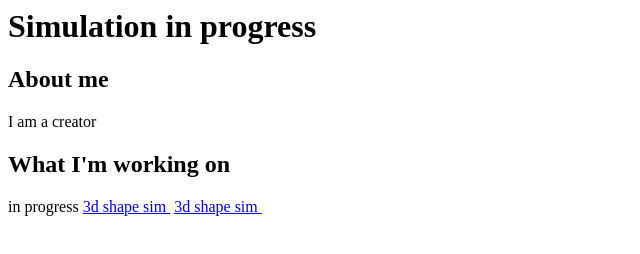
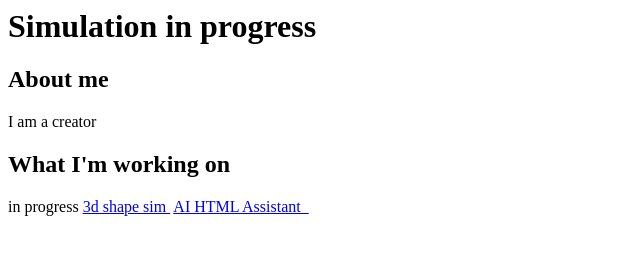
Before and after one commit to beekorn/beekorn, a plain HTML site: page index.html in a window 1280 px wide. Shown: the full height of the page, 0-640 px from the left. Drawn offline with Linux system fonts and the light colour scheme.

Commit message:
Update index.html

```diff
--- a/index.html
+++ b/index.html
@@ -13,7 +13,7 @@
            in progress
 
 		<a href="https://beekorn.github.io/sim/">3d shape sim&nbsp;</a>
-	        <a href="https://htmlaid.ai">3d shape sim&nbsp;</a>
+	        <a href="https://websim.ai/c/gRvjPXdAEeeOKW1bji">AI HTML Assistant &nbsp;</a>
 
 
     </body>
```
